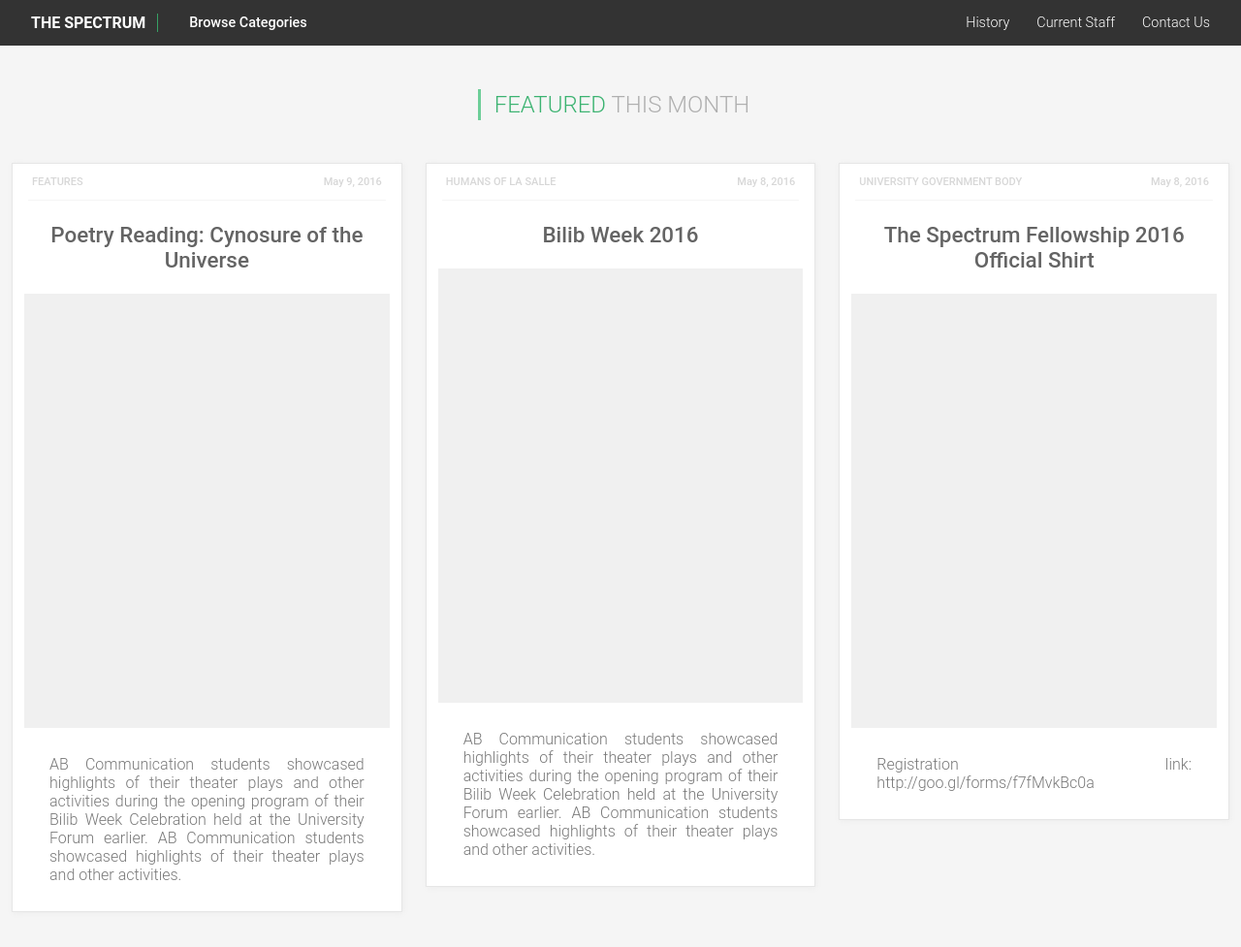
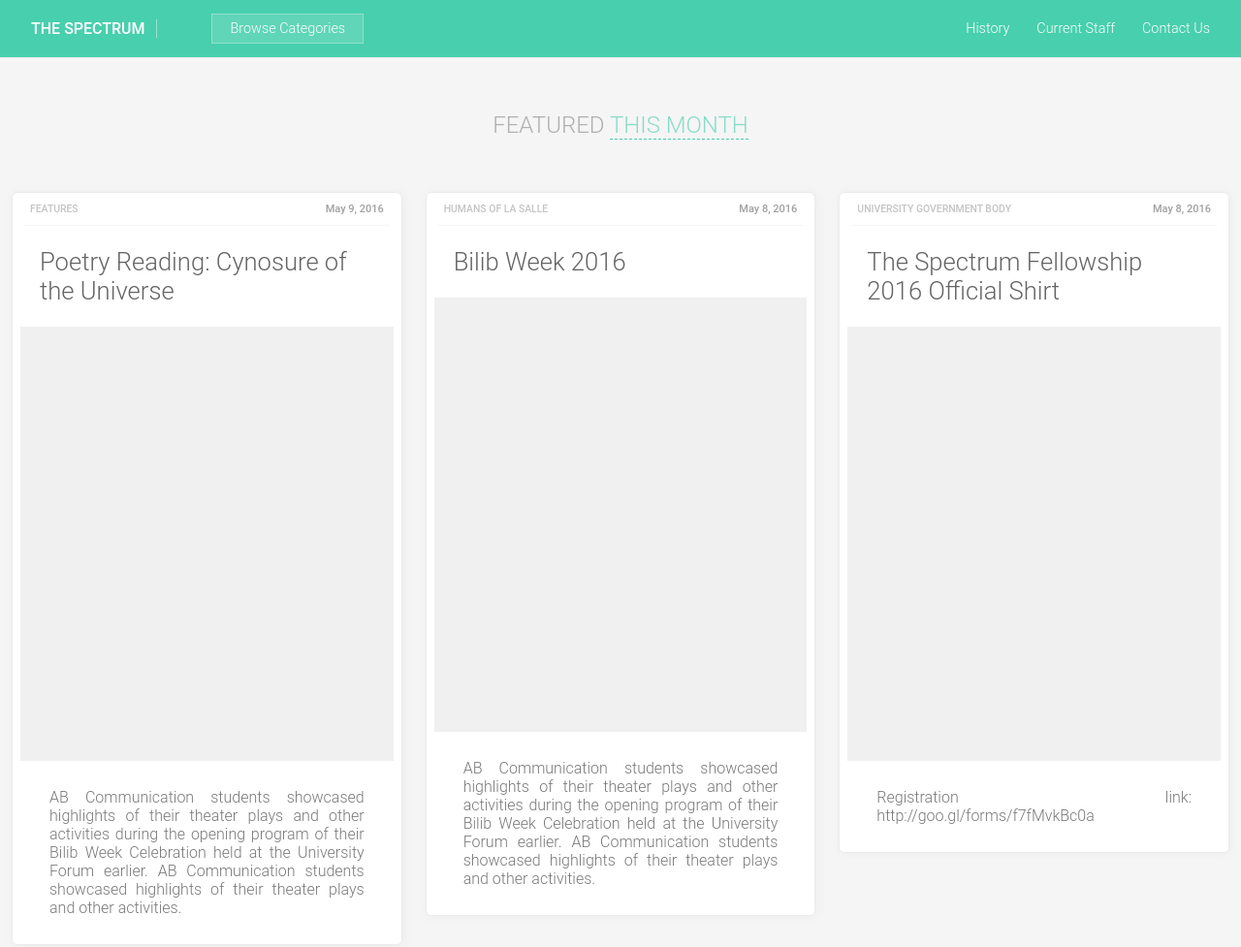
Before and after one commit to KaeKen/Prototype-1, a plain HTML site: page index.html in a window 1280 px wide. Shown: the whole page at 97% size. Drawn offline with Linux system fonts and the light colour scheme.

Commit message:
Nav & Section head recolored
Minor changes to news card title

```diff
--- a/home-main.sass
+++ b/home-main.sass
@@ -1,5 +1,6 @@
-$def-color: #4fc483
-$text-color: #3cb371
+$def-color: #2ecc71
+$text-color: #37BC9B
+$global-nav: #48CFAD
 
 // =calc($property, $expression)
 // 	#{$property}: -moz-calc(#{$expression})
@@ -16,41 +17,51 @@ body
 	background: rgb(245, 245, 245)
 .global-nav
 	width: 100%
-	height: 3rem
+	height: 3.75rem
 	position: relative
 	box-sizing: border-box
 	border-bottom: 1px solid rgb(235, 235, 235)
-	background: rgb(51, 51, 51)
+	background: $global-nav
 	z-index: 9
 	.gn-content-wrap
 		margin: auto
 		display: flex
 		justify-content: space-between
 		align-items: center
+		padding: 0 2rem
 		height: 100%
-		padding: 0 2rem
 		position: relative
 		.gn-left-head
 			display: flex
 			align-items: center
 		.logo-wrap
-			padding-right: .75rem
 			box-sizing: border-box
-			border-right: 1px solid darken($text-color, 5%)
 			display: inline-block
-			margin-right: 2rem
+			margin-right: 3.5rem
+			display: flex
+			align-items: center
+			> div
+				display: inline-block
 			.logo-text
-				font-weight: 600
+				border-right: 1px solid lighten($global-nav, 20%)
+				padding-right: .75rem
+				font-weight: 500
 				color: white
 		.cat-drpdwn
-			display: inline-block
 			color: white
-			font-weight: 500
+			border: 1px solid lighten($global-nav, 18%)
+			background: lighten($global-nav, 6%)
+			box-sizing: border-box
+			padding: 6px 18px
+			font-weight: 300
 			font-size: .9rem
+			margin-right: 2rem
 			cursor: pointer
 			transition: 275ms
+			position: relative
 			&:hover
-				color: lighten($text-color, 10%)
+				background: none
+				color: lighten($global-nav, 22%)
 		.information
 			display: flex
 			align-items: center
@@ -65,25 +76,27 @@ body
 				&:first-child
 					margin-left: 0rem
 				&:hover
-					color: rgb(200, 200, 200)
+					color: $text-color
 main
 	width: 100%
 	position: relative
 .section-wrap
 	text-align: center
 .section-post
-	border-left: 3px solid lighten($text-color, 15%)
-	padding: 2px 14px
-	color: $text-color
+	// border: 2px solid lighten($text-color, 15%)
+	box-sizing: border-box
+	padding: 7px 21px
+	color: rgb(175, 175, 175)
 	font-size: 1.5rem
 	font-weight: 300
-	margin: 2.75rem 2rem
+	margin: 3rem 0
 	width: auto
 	display: inline-block
 	position: relative
 	span
 		font-size: 1.5rem
-		color: rgb(175, 175, 175)
+		color: lighten($text-color, 22%)
+		border-bottom: 1px dashed $global-nav
 .card-content-wrapper
 	display: flex
 	justify-content: center
@@ -94,39 +107,45 @@ main
 	.card-item
 		width: 26rem
 		margin: 0 .75rem
-		border: 1px solid rgb(230, 230, 230)
+		border: 1px solid rgb(235, 235, 235)
 		box-sizing: border-box
-		box-shadow: 1px 1px 6px 0 rgb(236, 236, 236)
+		box-shadow: 1px 1px 8px 1px rgb(238, 238, 238)
 		position: relative
 		height: inherit
 		z-index: 99
 		background: white
+		border-radius: 6px
+		overflow: hidden
 		.card-info
-			padding: 3% 1%
-			margin: 0 4%
+			padding: 2.5% 1.5%
+			margin: 0 3%
 			position: relative
 			display: flex
 			justify-content: space-between
 			align-items: center
 			box-sizing: border-box
 			border-bottom: 1px solid rgb(245, 245, 245)
-			> div
+			.category
+				font-size: .65rem
+				font-weight: 500
+				color: rgb(196, 196, 196)
+			.date
 				font-size: 11px
 				font-weight: 500
-				color: rgb(215, 215, 215)
+				color: rgb(160, 160, 160)
 		.title-head
 			padding: 4px 16px
 			// border-left: 1px solid lighten(dodgerblue, 10%)
 			box-sizing: border-box
 			margin: 18px 3%
-			text-align: center
+			text-align: left
 			.title
-				font-size: 1.4rem
-				font-weight: 500
+				font-size: 1.6rem
+				font-weight: 300
 				color: rgb(100, 100, 100)
 		.news-img
-			margin-left: 3%
-			width: 94%
+			margin-left: 2%
+			width: 96%
 			height: 28rem
 			background: rgb(240, 240, 240)
 			box-sizing: border-box
--- a/index.html
+++ b/index.html
@@ -28,7 +28,7 @@
     <div class="card-content-wrapper">
       <div class="card-item">
         <div class="card-info">
-          <div class="category">FEATURES</div>
+          <div class="category comm">FEATURES</div>
           <div class="date">May 9, 2016</div>
         </div>
         <div class="title-head">
@@ -41,7 +41,7 @@
       </div>
       <div class="card-item">
         <div class="card-info">
-          <div class="category">HUMANS OF LA SALLE</div>
+          <div class="category camp">HUMANS OF LA SALLE</div>
           <div class="date">May 8, 2016</div>
         </div>
         <div class="title-head">
@@ -54,7 +54,7 @@
       </div>
       <div class="card-item">
         <div class="card-info">
-          <div class="category">UNIVERSITY GOVERNMENT BODY</div>
+          <div class="category camp">UNIVERSITY GOVERNMENT BODY</div>
           <div class="date">May 8, 2016</div>
         </div>
         <div class="title-head">
```
Also changed, not shown: home-main.css, 1 other file.
